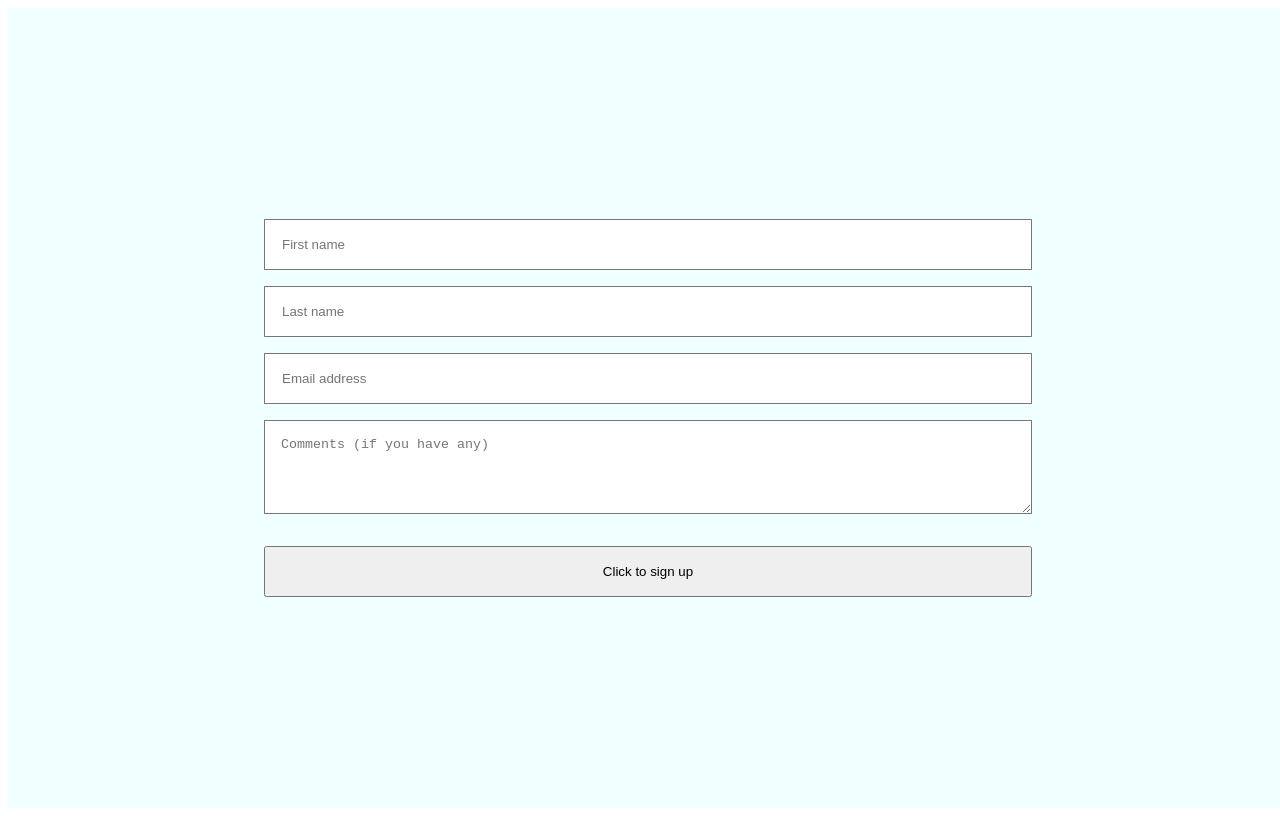
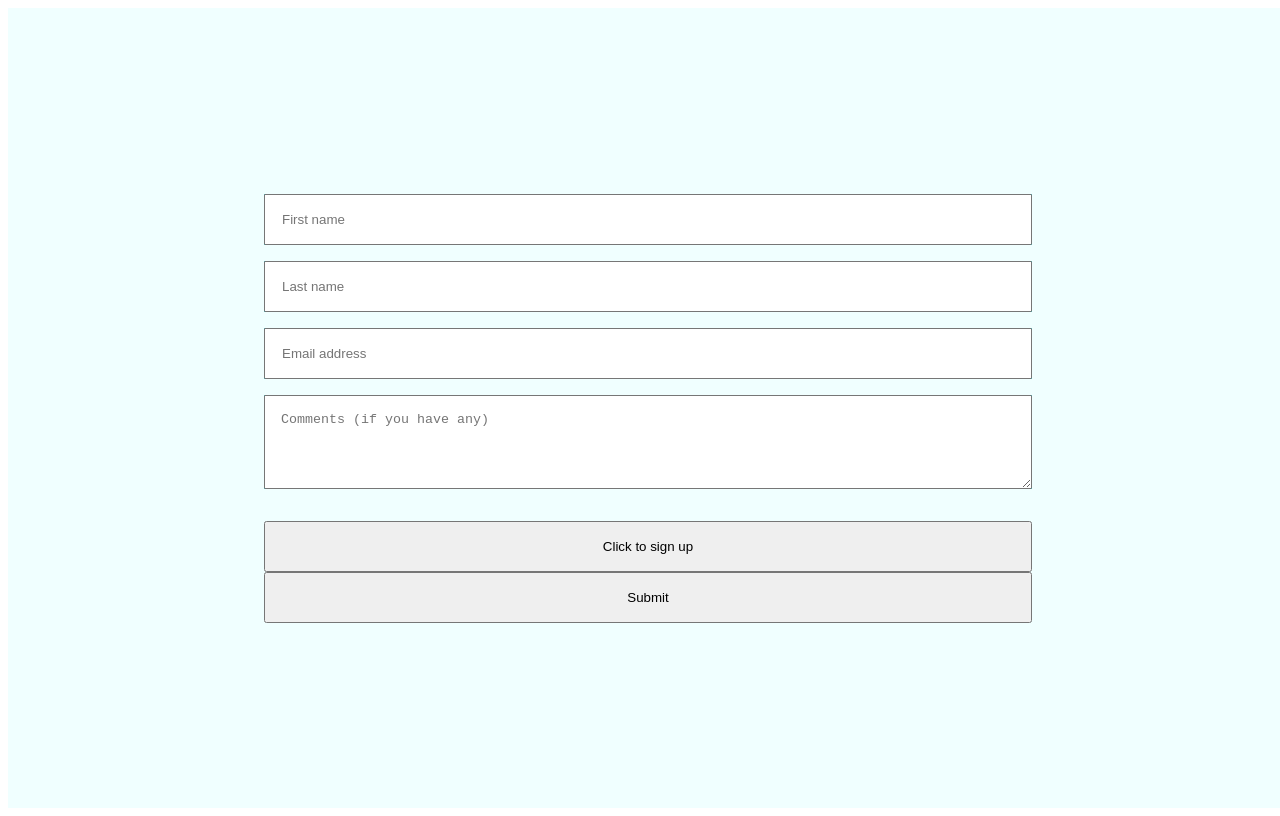
Before and after one commit to Tiskae/recaptcha, a plain HTML site: page index.html in a window 1280 px wide. Drawn offline with Linux system fonts and the light colour scheme.

Commit message:
Added new key

```diff
--- a/index.html
+++ b/index.html
@@ -28,6 +28,10 @@
             </div>
             <div class="modal-form__btn-wrapper">
               <button type="submit" class="btn btn--primary">Click to sign up</button>
+              <button class="g-recaptcha"
+        data-sitekey="reCAPTCHA_site_key"
+        data-callback='onSubmit'
+        data-action='submit'>Submit</button>
             </div>
           </form>
     </div>
```
